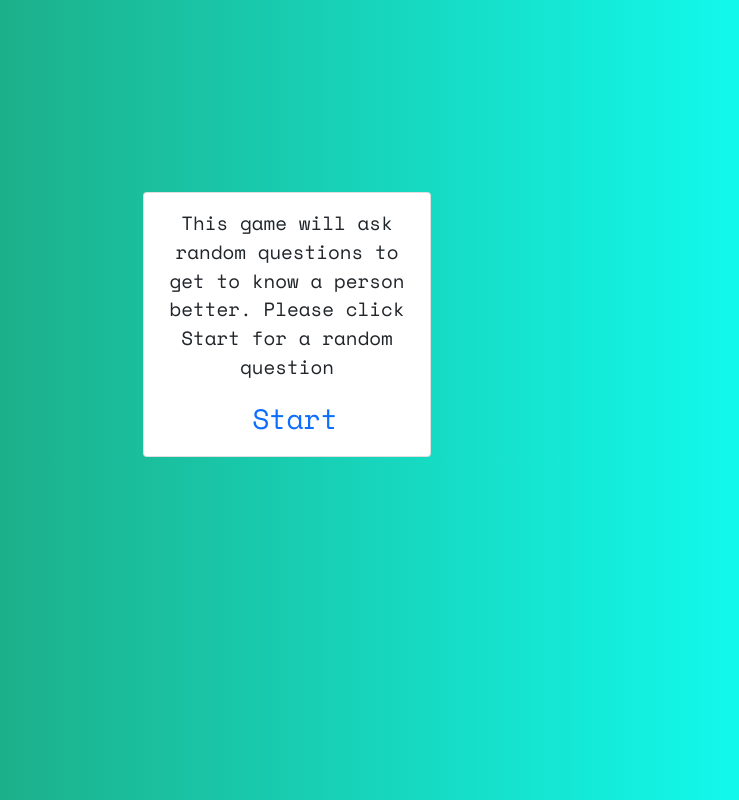
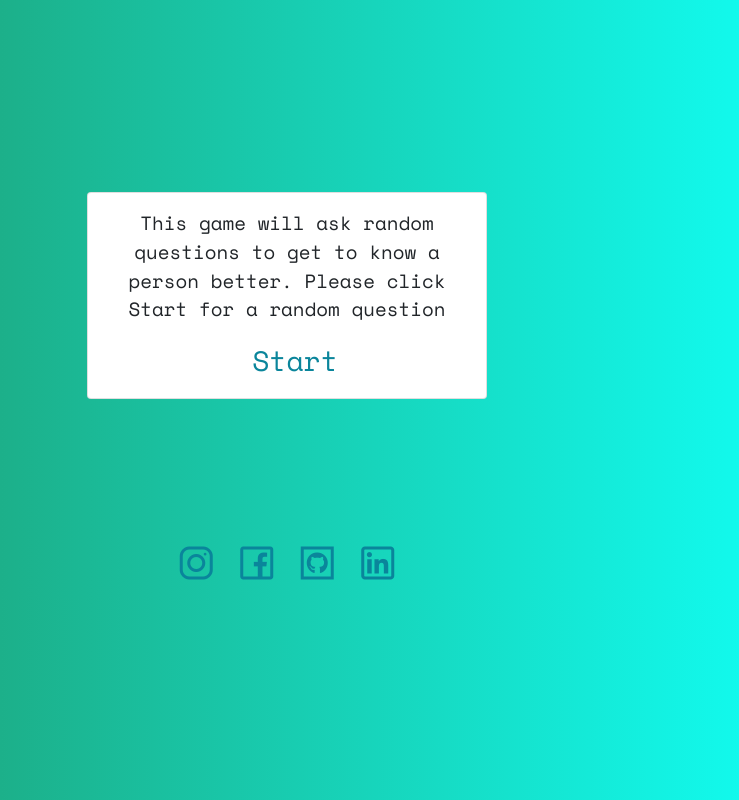
Before and after one commit to Npittard/ImBadAtDating, a plain HTML site: page index.html in a window 1280 px wide. Shown: the whole page, without its empty margins (353-1092 px from the left). Drawn offline with nearby package versions, Linux system fonts and the light colour scheme.

Commit message:
Added social media links and changed button colors

```diff
--- a/index.html
+++ b/index.html
@@ -7,6 +7,8 @@
     <title>I'm bad at dating</title>
     <link href="https://cdn.jsdelivr.net/npm/bootstrap@5.0.0-beta1/dist/css/bootstrap.min.css" rel="stylesheet"
         integrity="sha384-giJF6kkoqNQ00vy+HMDP7azOuL0xtbfIcaT9wjKHr8RbDVddVHyTfAAsrekwKmP1" crossorigin="anonymous">
+    <link rel="stylesheet"
+        href="https://maxst.icons8.com/vue-static/landings/line-awesome/line-awesome/1.3.0/css/line-awesome.min.css">
     <link rel="preconnect" href="https://fonts.gstatic.com">
     <link href="https://fonts.googleapis.com/css2?family=Space+Mono&display=swap" rel="stylesheet">
     <link rel="stylesheet" href="styles.css">
@@ -15,13 +17,33 @@
 <body>
 
     <div class="card-container">
-        <div class="card" style="width: 18rem;">
+        <div class="card" style="width: 25rem;">
             <div class="card-body">
                 <p class="card-text" id="question">This game will ask random questions to get to know a person better.
                     Please click Start for a random question</p>
                 <a href="#" class="card-link hidden" id="next">Next Question</a>
                 <a href="#" class="card-link" id="start">Start</a>
             </div>
+        </div>
+    </div>
+    <div class="footer">
+        <div class="socialMediaContainer">
+            <ul class="socialMediaLinks">
+                <li>
+                    <a class="link" href="https://www.instagram.com/nathanpittard/"><i class="lab la-instagram"></i></a>
+                </li>
+                <li>
+                    <a class="link" href="https://www.facebook.com/nathan.pittard.7/"><i
+                            class="lab la-facebook-square"></i></i></a>
+                </li>
+                <li>
+                    <a class="link" href="https://github.com/Npittard"><i class="lab la-github-square"></i></a>
+                </li>
+                <li>
+                    <a class="link" href="https://www.linkedin.com/in/nathan-pittard-846423151/"><i
+                            class="lab la-linkedin"></i></a>
+                </li>
+            </ul>
         </div>
     </div>
 
--- a/script.js
+++ b/script.js
@@ -7,7 +7,6 @@ let questionList = [
     "What is something you are terrible at but wish you could do well?",
     "What is the quality you admire most and dislike the most in a person?",
     "What was the most recent thing that made you cry?",
-    "Do you have any tattoos? If so, how many?",
     "What is a movie that you could watch on repeat and never get tired of it?",
     "If you could be any mythical creature, what would you be?",
     "Which job have you had that has taught you the most?",
--- a/styles.css
+++ b/styles.css
@@ -21,3 +21,19 @@ body{
     font-family: 'Space Mono', monospace;
     font-size: 1.2rem;
 }
+.socialMediaLinks{
+    list-style: none;
+    padding: 0;
+    margin: 0 auto;
+}
+.footer{
+    text-align: center;
+    padding-top: 10%;
+    font-size: 3rem;
+}
+ul li{
+    display: inline;
+}
+a{
+    color: rgb(10, 133, 155);
+}
```
